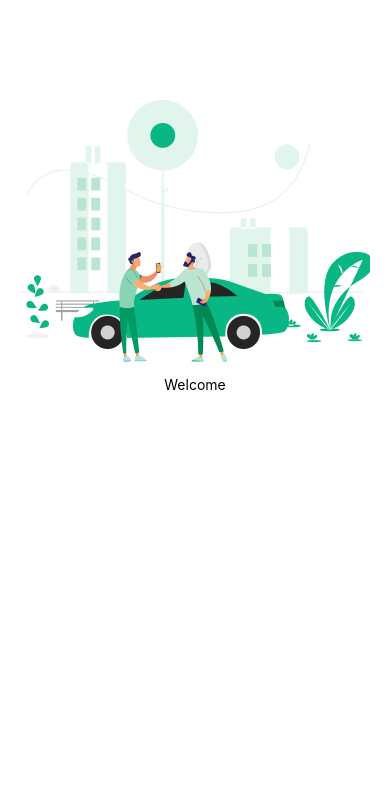
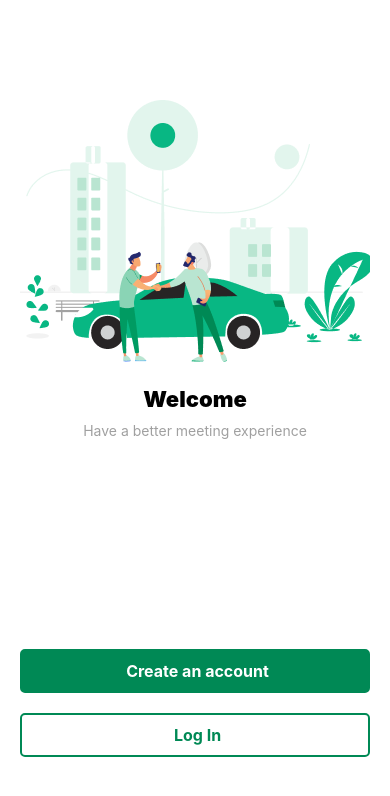
Before and after one commit to mehrabshah/Share-Riding-App-Frontend, a React Native app: screen / in a window 390 px wide. Shown: the top 796 px of the page. Built offline with nearby package versions, Linux system fonts and the light colour scheme.

Commit message:
Welcome screen done

```diff
--- a/App.js
+++ b/App.js
@@ -15,10 +15,8 @@ export default function App() {
 
 const styles = StyleSheet.create({
   container: {
-
     flex: 1,
     paddingHorizontal: 20,
-    paddingVertical: 100,
-
+    marginTop:100,
   },
 });
--- a/components/Button.js
+++ b/components/Button.js
@@ -1,14 +1,43 @@
-import { StyleSheet, Text, View } from 'react-native'
-import React from 'react'
+import React from "react";
+import { StyleSheet, Text, TouchableOpacity, View } from "react-native";
 
-const Button = () => {
+const Button = ({
+  onPress,
+  title,
+  backgroundColor,
+  textColor,
+  borderColor,
+}) => {
   return (
-    <View>
-      <Text>Button</Text>
-    </View>
-  )
-}
+    <TouchableOpacity
+      onPress={onPress}
+      style={[styles.button, { backgroundColor, borderColor }]}
+    >
+      <View style={styles.buttonContainer}>
+        <Text style={[styles.buttonText, { color: textColor }]}>{title}</Text>
+      </View>
+    </TouchableOpacity>
+  );
+};
 
-export default Button
+const styles = StyleSheet.create({
+  button: {
+    alignItems: "center",
+    padding: 10,
+    borderRadius: 5,
+    marginVertical: 10,
+    borderWidth: 2,
+  },
+  buttonContainer: {
+    flexDirection: "row",
+    justifyContent: "center",
+    alignItems: "center",
+  },
+  buttonText: {
+    fontSize: 16,
+    fontWeight: "bold",
+    marginLeft: 5,
+  },
+});
 
-const styles = StyleSheet.create({})
+export default Button;
--- a/package.json
+++ b/package.json
@@ -9,10 +9,12 @@
     "web": "expo start --web"
   },
   "dependencies": {
+    "@react-navigation/stack": "^6.3.20",
     "expo": "~50.0.5",
     "expo-status-bar": "~1.11.1",
     "react": "18.2.0",
-    "react-native": "0.73.2"
+    "react-native": "0.73.2",
+    "react-native-gesture-handler": "~2.14.0"
   },
   "devDependencies": {
     "@babel/core": "^7.20.0"
--- a/routing/Route.js
+++ b/routing/Route.js
@@ -1,8 +1,11 @@
-import { StyleSheet, Text, View } from 'react-native'
+
 import React from 'react'
 import Login from '../screens/Login'
 import Welome from '../screens/Welome'
 const Route = () => {
+
+
+
   return (
     <>
         <Welome/>
--- a/screens/Welome.js
+++ b/screens/Welome.js
@@ -7,6 +7,7 @@ import {
   Image,
   View,
 } from "react-native";
+import Button from "../components/Button";
 
 const Welome = () => {
   return (
@@ -14,7 +15,17 @@ const Welome = () => {
       <ScrollView>
         <View style={styles.container}>
           <Image source={require("../assets/Images/Welcome.png")} />
-          <Text>Welcome</Text>
+          <Text style={styles.headingText}>Welcome</Text>
+          <Text style={styles.Paragraph}>Have a better meeting experience</Text>
+        </View>
+        <View style={styles.buttonContainer}>
+          <Button
+            title="Create an account"
+            backgroundColor="#008955"
+            textColor="#FFFFFF"
+            borderColor="#008955"
+          />
+          <Button title="Log In" borderColor="#008955" textColor="#008955" />
         </View>
       </ScrollView>
     </SafeAreaView>
@@ -27,10 +38,18 @@ const styles = StyleSheet.create({
     flex: 1,
     justifyContent: "center",
     alignItems: "center",
-
   },
-  headingText:{
-   color:'#000000',
-   fontWeight:'bold'
-  }
+  headingText: {
+    color: "#000000",
+    fontWeight: "900",
+    fontSize: 22,
+    marginTop: 10,
+  },
+  Paragraph: {
+    color: "#A0A0A0",
+    marginTop: 10,
+  },
+  buttonContainer: {
+    marginTop: 200,
+  },
 });
```
Also changed, not shown: 1 other file (tests, documents, lock files or other folders).
